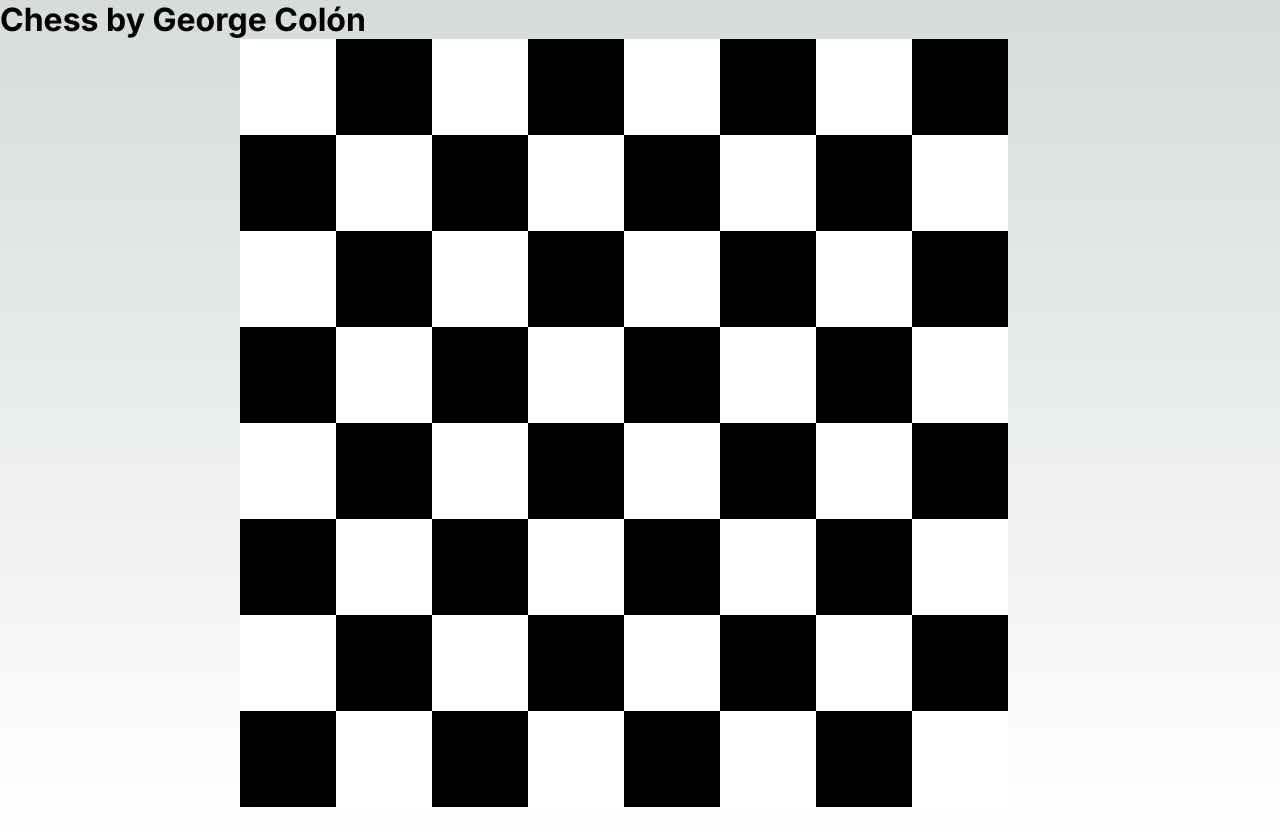
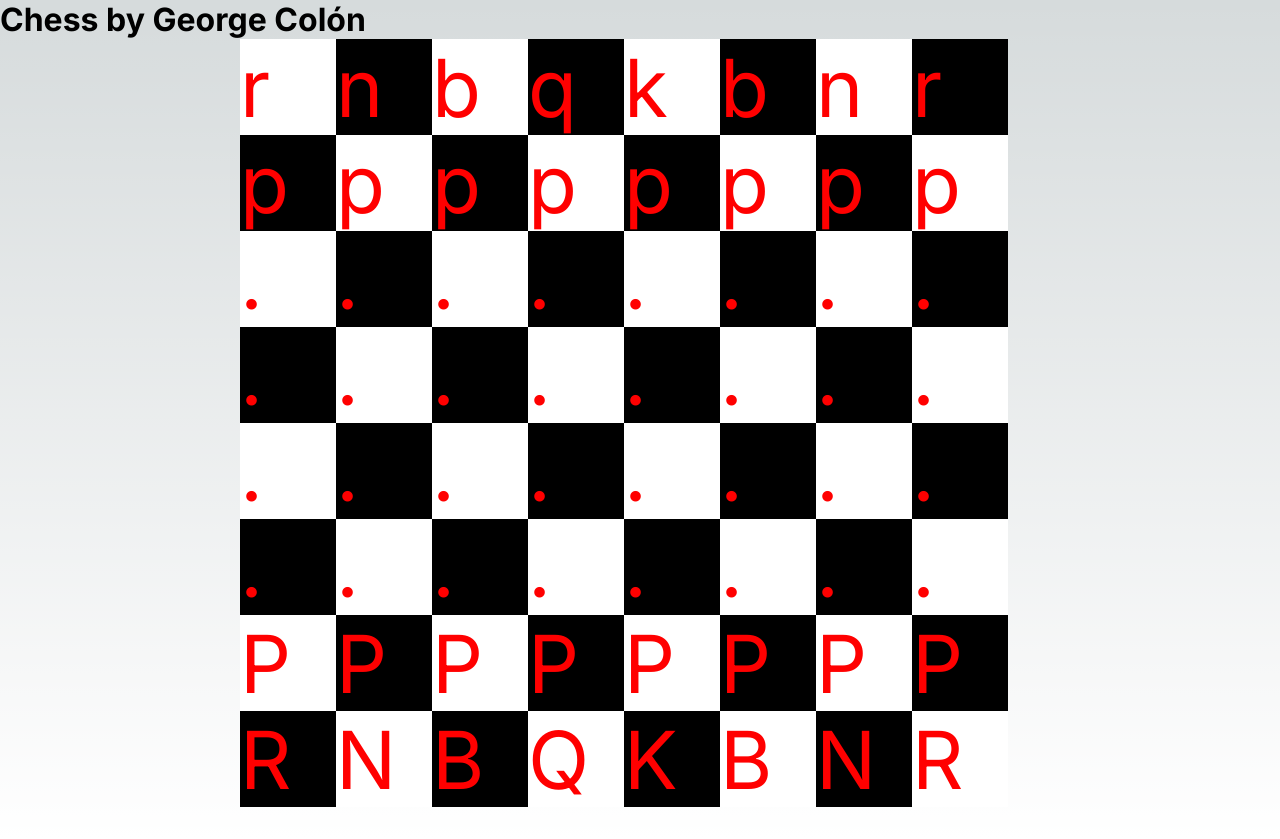
Before and after one commit to geocolon/game-of-chess, a Next.js app: page / in a window 1280 px wide. Built offline with nearby package versions, Linux system fonts and the light colour scheme.

Commit message:
Borad placement is working next add icon to replace lower and upper case letting

```diff
--- a/package.json
+++ b/package.json
@@ -9,6 +9,7 @@
     "lint": "next lint"
   },
   "dependencies": {
+    "chess.js": "^1.0.0-beta.8",
     "next": "14.1.4",
     "npm": "^10.5.0",
     "react": "^18",
@@ -16,6 +17,7 @@
     "sass": "^1.72.0"
   },
   "devDependencies": {
+    "@types/chess.js": "^0.13.7",
     "@types/node": "^20",
     "@types/react": "^18",
     "@types/react-dom": "^18",
--- a/src/app/components/board.module.scss
+++ b/src/app/components/board.module.scss
@@ -8,6 +8,8 @@
    }
    .col {
         width: 12%;
+        color: red;
+        font-size: 10vmin;
    }
    .b {
       background-color: black;
--- a/src/app/components/board.tsx
+++ b/src/app/components/board.tsx
@@ -1,17 +1,40 @@
+"use client";
+import {Chess} from 'chess.js';
+import {useEffect, useState} from 'react';
+import {p0, pw, pb} from '../utils/chess-utils';
 import styles from './board.module.scss';
 
 const Board = () => {
+
+    const [pieces, setPieces] = useState(
+        new Array(8)
+        .fill(0).map(() =>
+            new Array(8)
+            .fill('')
+        ));
+
+    useEffect(() => {
+        const chess = new Chess();
+        const b = chess
+            .ascii()
+            .split('\n')
+            .slice(1, 9)
+            .map((rank) => rank.slice(5, 27).split('  '));
+        setPieces(b);
+    }, []);
+
   return (
     <div className={styles.board}>
-        {new Array(8) .fill(null).map((_, i) => (
+        {new Array(8).fill(0).map((_, i) => (
             <div className={styles.row} key={i}>
-                {new Array(8).fill(null).map((_, j) => (
-                    <div className={[
-                        styles.col,
-                        (i + j)%2 == 0 ? styles.w : styles.b
-                        ].join(' ')}
-                        key={`${i},${j}`}
-                        ></div>
+                {new Array(8).fill(0).map((_, j) => (
+                    <div
+                        className={[
+                            styles.col,
+                            (i + j) % 2 === 0 ? styles.w : styles.b
+                            ].join(' ')}
+                            key={`${i}, ${j}`}
+                    >{pieces[i][j]}</div>
                 ))}
             </div>
             ))}
--- a/src/app/page.tsx
+++ b/src/app/page.tsx
@@ -2,6 +2,7 @@ import Board from "./components/board";
 import styles from "./page.module.css";
 
 const Home = () => {
+
   return (
     <div className={styles.container}>
       <h1>Chess by George Colón</h1>
--- /dev/null
+++ b/src/app/utils/chess-utils.ts
@@ -0,0 +1,3 @@
+export const p0 = "rnbqkp";
+export const pb = "♜♞♝♛♚♟"
+export const pw = "♖♘♗♕♔♙"
```
Also changed, not shown: 1 other file (tests, documents, lock files or other folders).
